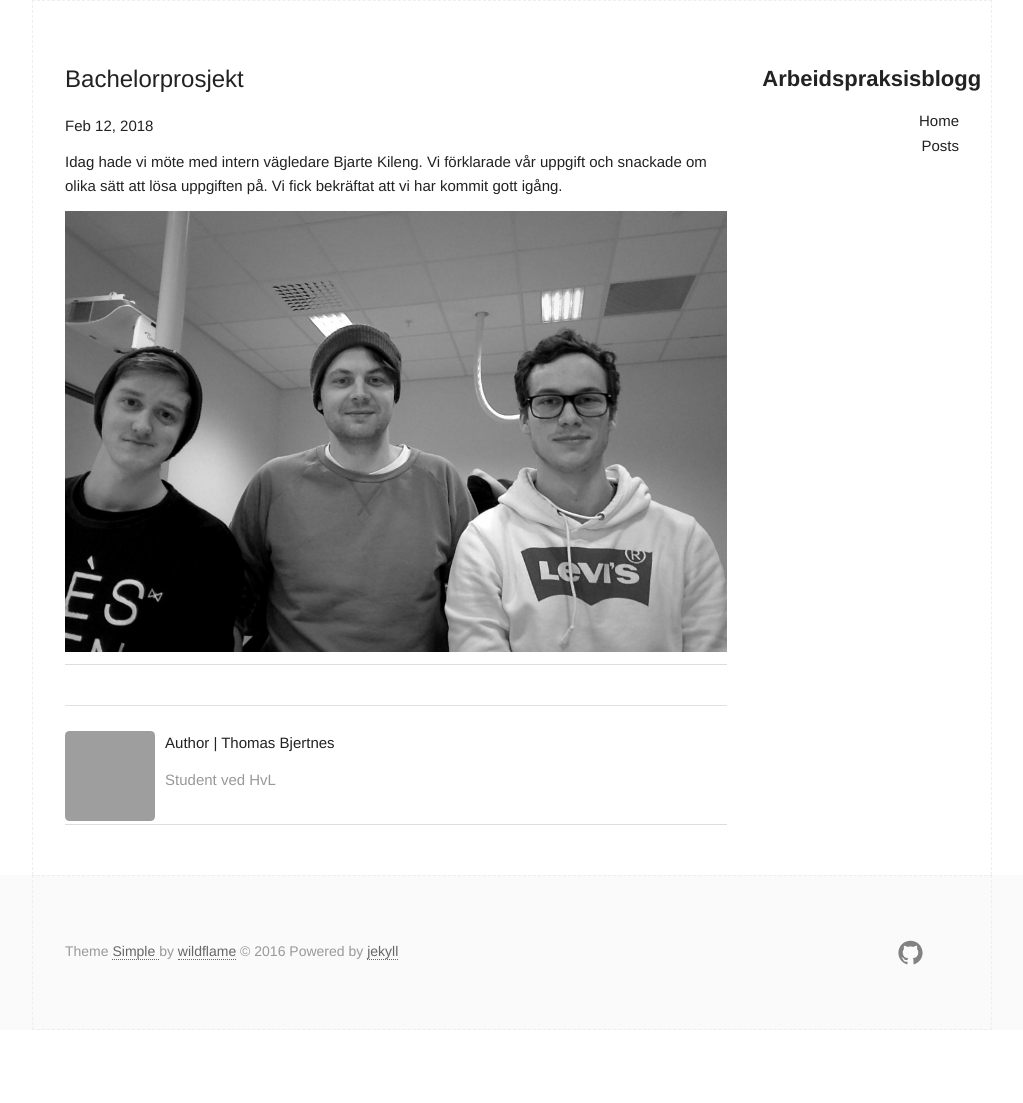
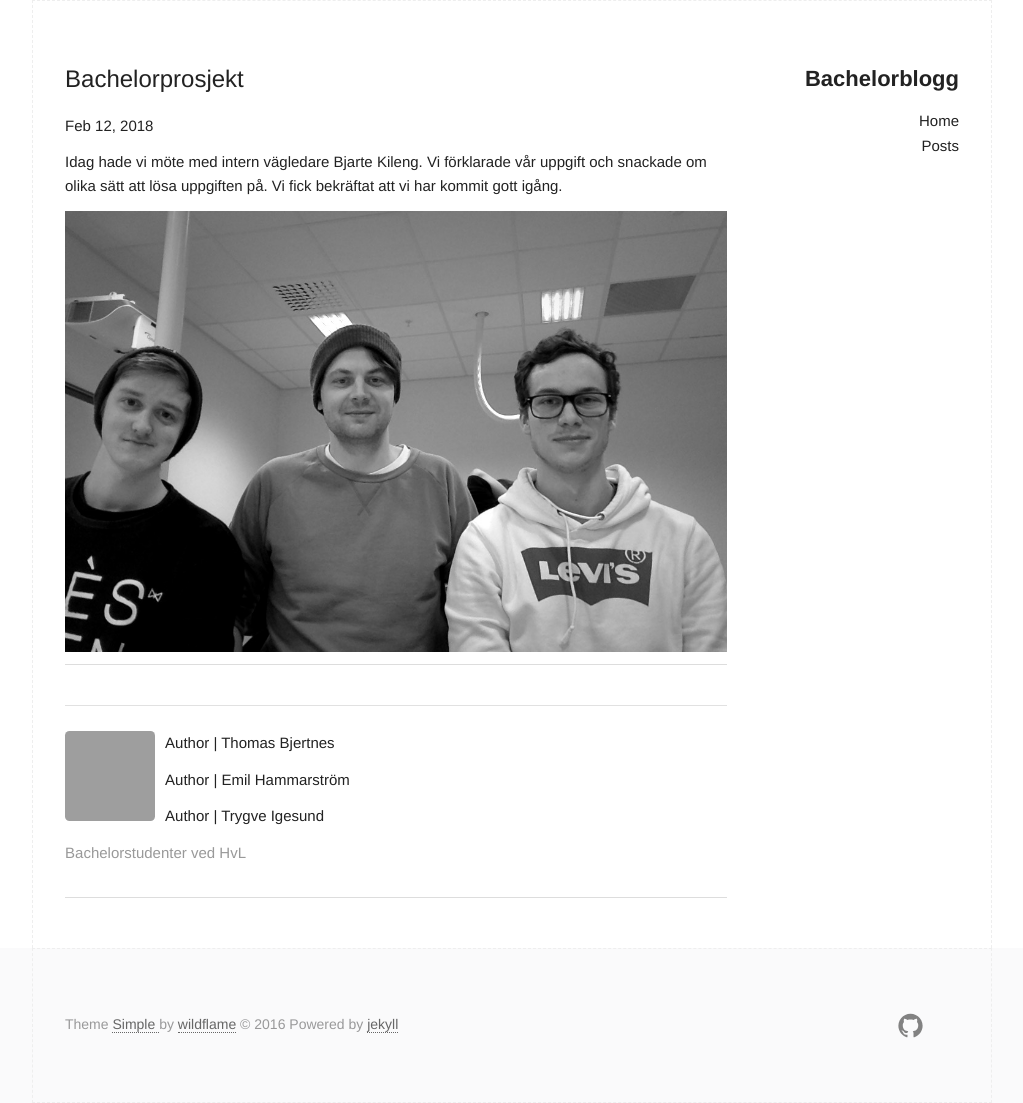
Before and after one commit to bachelorblogg/bachelorblogg.github.io, a Jekyll site: the page built from _posts/2018-02-12-starten.md, in a window 1280 px wide. Shown: the whole page, without its empty margins (128-1151 px from the left). Built offline with Jekyll 4.4.1, drawn with Linux system fonts in a browser that asks for light colours; before the commit the page ends 1030 px from its top, so only the background shows below that; grey boxes are pictures that could not be loaded.

Commit message:
add authors of this project

```diff
--- a/_config.yml
+++ b/_config.yml
@@ -6,14 +6,14 @@
 # 'jekyll serve'. If you change this file, please restart the server process.
 
 # Site settings
-title: Arbeidspraksisblogg
-email: thomas_laammas@hotmail.com
+title: Bachelorblogg
+email:
 description: > # this means to ignore newlines until "baseurl:"
-  En blog om og fra min arbeidspraksis hos Beat
+  En bachelorblogg
 baseurl: "" # the subpath of your site, e.g. /blog
-url: "https://thomashrb.github.io" # the base hostname & protocol for your site
+url: "https://bachelorblogg.github.io" # the base hostname & protocol for your site
 twitter_username:
-github_username:  thomashrb
+github_username:  bachelorblogg
 
 # Build settings
 markdown: kramdown
--- a/_includes/author.html
+++ b/_includes/author.html
@@ -1,9 +1,11 @@
 <section class="author">
-  <div class="authorimage box" style="background: url({{site.baseurl}}/assets/img/Taffy.jpg)"></div>
+  <div class="authorimage box" style="background: url({{site.baseurl}}/assets/img/gruppe.jpg)"></div>
   <div class="authorinfo box">
     <p>Author | Thomas Bjertnes</p>
+    <p>Author | Emil Hammarström</p>
+    <p>Author | Trygve Igesund</p>
     <p class="bio">
-      Student ved HvL
+      Bachelorstudenter ved HvL
     </p>
   </div>
 </section>
```
